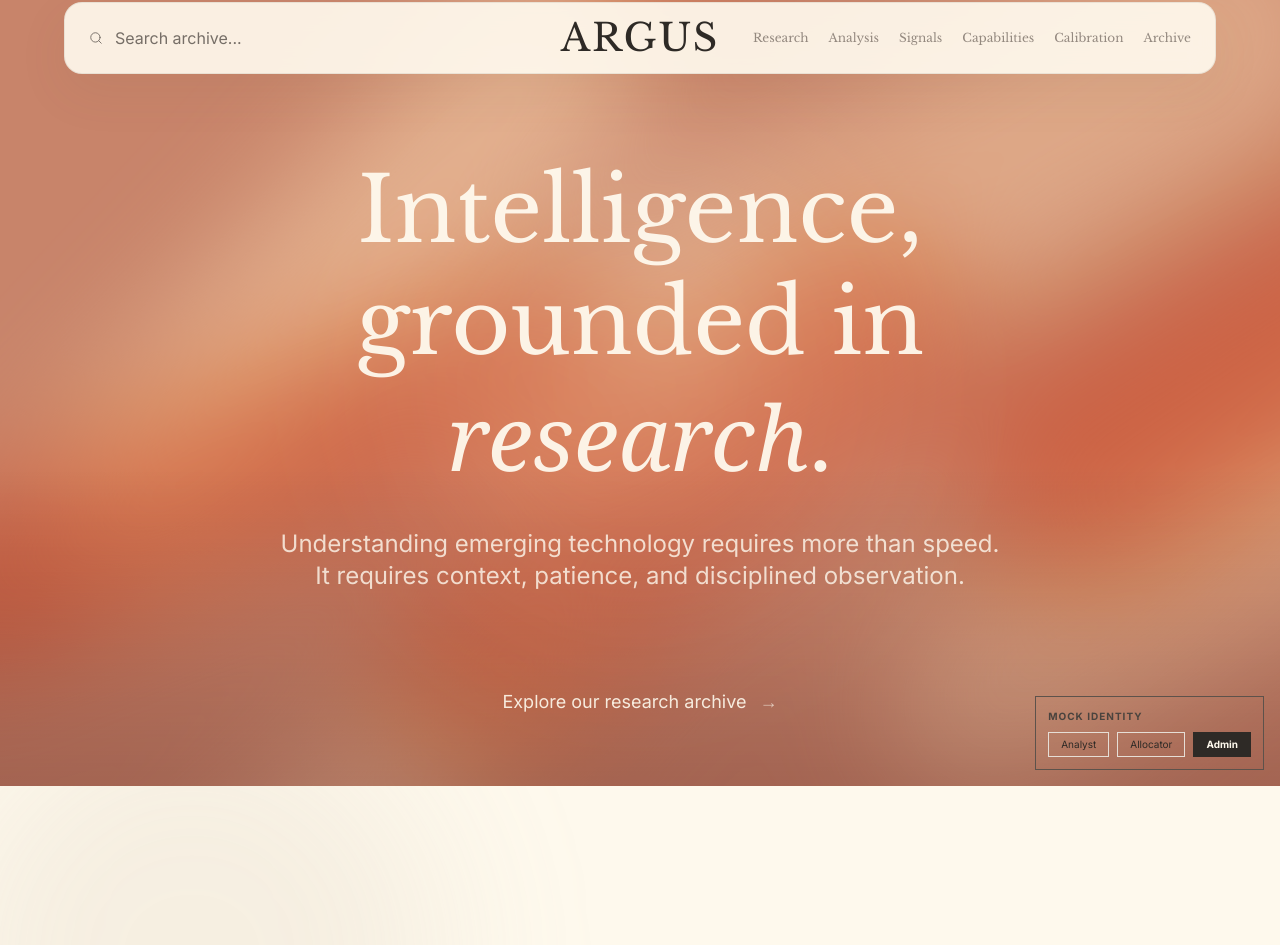
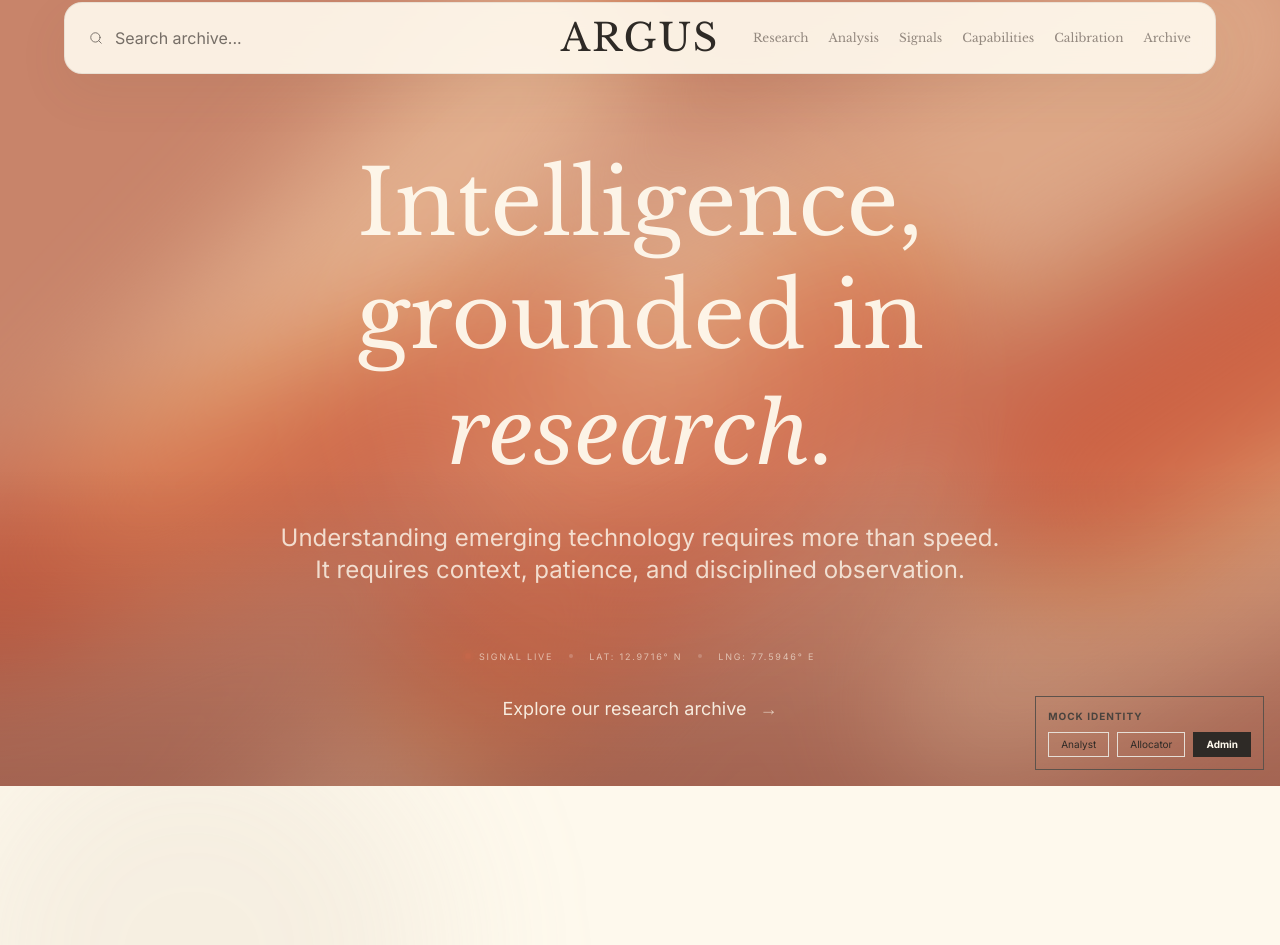
Before and after one commit to Kmennn/ARGUS-Technology-Intelligence-Forecasting, a Next.js app: page / in a window 1280 px wide. Shown: the part 14-959 px from the top of the page. Built offline with nearby package versions, Linux system fonts and the light colour scheme.

Commit message:
Final: Chief Engineer premium polish - Scanning animations, Tech Metadata, and Updated Founder Title

```diff
--- a/src/app/globals.css
+++ b/src/app/globals.css
@@ -505,13 +505,69 @@
 }
 
 /* Keyframes */
-@keyframes fadeIn {
-  from {
-    opacity: 0;
-    transform: translateY(8px);
-  }
-  to {
-    opacity: 1;
-    transform: translateY(0);
-  }
+/* Technical "Chief Engineer" Overlays */
+.tech-scan-line {
+  position: absolute;
+  top: 0;
+  left: 0;
+  width: 100%;
+  height: 2px;
+  background: linear-gradient(to right, transparent, var(--accent), transparent);
+  box-shadow: 0 0 15px var(--accent);
+  opacity: 0;
+  z-index: 5;
+  pointer-events: none;
 }
+
+.group:hover .tech-scan-line {
+  animation: scanning 2s cubic-bezier(0.4, 0, 0.2, 1) infinite;
+}
+
+@keyframes scanning {
+  0% { top: 0; opacity: 0; }
+  10% { opacity: 0.5; }
+  90% { opacity: 0.5; }
+  100% { top: 100%; opacity: 0; }
+}
+
+.tech-data-label {
+  font-family: var(--font-mono), monospace;
+  font-size: 9px;
+  color: var(--ink-muted);
+  text-transform: uppercase;
+  letter-spacing: 0.2em;
+  opacity: 0.6;
+}
+
+.pulse-dot {
+  width: 6px;
+  height: 6px;
+  background: var(--accent);
+  border-radius: 50%;
+  position: relative;
+}
+
+.pulse-dot::after {
+  content: '';
+  position: absolute;
+  top: 50%;
+  left: 50%;
+  width: 100%;
+  height: 100%;
+  background: var(--accent);
+  border-radius: 50%;
+  transform: translate(-50%, -50%);
+  animation: pulse-ring 2s cubic-bezier(0.24, 0, 0.38, 1) infinite;
+}
+
+@keyframes pulse-ring {
+  0% { width: 100%; height: 100%; opacity: 0.8; }
+  100% { width: 300%; height: 300%; opacity: 0; }
+}
+
+.radar-grid {
+  background-image:
+    linear-gradient(rgba(0,0,0,0.03) 1px, transparent 1px),
+    linear-gradient(90deg, rgba(0,0,0,0.03) 1px, transparent 1px);
+  background-size: 40px 40px;
+}
--- a/src/app/page.tsx
+++ b/src/app/page.tsx
@@ -141,7 +141,18 @@ export default function LandingPage() {
               It requires context, patience, and disciplined observation.
             </p>
 
-            <div className="inline-block mt-8">
+            <div className="flex items-center justify-center gap-4 mb-8">
+              <div className="flex items-center gap-2">
+                <span className="pulse-dot"></span>
+                <span className="font-mono text-[9px] uppercase tracking-[0.2em] text-[rgba(254,249,237,0.6)]">Signal Live</span>
+              </div>
+              <div className="w-1 h-1 rounded-full bg-white/20"></div>
+              <span className="font-mono text-[9px] uppercase tracking-[0.2em] text-[rgba(254,249,237,0.6)]">LAT: 12.9716° N</span>
+              <div className="w-1 h-1 rounded-full bg-white/20"></div>
+              <span className="font-mono text-[9px] uppercase tracking-[0.2em] text-[rgba(254,249,237,0.6)]">LNG: 77.5946° E</span>
+            </div>
+
+            <div className="inline-block">
               <button
                 onClick={() => router.push("/overview")}
                 className="text-lg transition-colors duration-300 border-b border-transparent hover:border-white pb-1"
@@ -162,6 +173,10 @@ export default function LandingPage() {
         </div>
         <div className="mai-grid-asymmetric max-w-[1400px] mx-auto relative z-10 reveal-on-scroll">
           <div>
+            <div className="flex items-center gap-4 mb-6">
+              <span className="tech-data-label">Framework v4.1</span>
+              <div className="h-[1px] flex-1 bg-black/5"></div>
+            </div>
             <h2 className="mai-headline mb-10">We build technology intelligence frameworks.</h2>
             <button
               onClick={() => router.push("/overview")}
@@ -193,7 +208,8 @@ export default function LandingPage() {
 
           <div className="mai-grid-asymmetric">
             {/* Feature Card */}
-            <div className="mai-card group cursor-pointer" onClick={() => router.push("/research")}>
+            <div className="mai-card group cursor-pointer relative" onClick={() => router.push("/research")}>
+              <div className="tech-scan-line"></div>
               <div className="mai-card-image-wrapper">
                 <div className="absolute inset-0 bg-gradient-to-br from-[rgba(198,104,75,0.4)] to-[rgba(138,126,119,0.3)] opacity-60 transition-opacity group-hover:opacity-80 mix-blend-multiply"></div>
                 <div className="absolute bottom-6 left-6 flex gap-3">
@@ -293,23 +309,26 @@ export default function LandingPage() {
         </div>
       </section>
 
-      {/* 5. Careers/CTA Hero (Enter Archive) */}
       <section className="argus-section--primary pb-0 px-4 sm:px-12 reveal-on-scroll">
-        <div className="mai-card aspect-[21/9] min-h-[400px] relative overflow-hidden flex flex-col items-center justify-center text-center px-6">
+        <div className="mai-card aspect-[21/9] min-h-[400px] relative overflow-hidden flex flex-col items-center justify-center text-center px-6 radar-grid">
           <div className="absolute inset-0 bg-gradient-to-br from-[#dfe6e9] to-[#dcdde1] mix-blend-multiply opacity-50"></div>
-          <div className="absolute inset-0 bg-[url('https://www.transparenttextures.com/patterns/cubes.png')] opacity-[0.03]"></div>
 
           <div className="relative z-10 max-w-[800px] mx-auto">
+            <div className="flex items-center justify-center gap-4 mb-6">
+              <span className="tech-data-label">Access Granted</span>
+              <span className="pulse-dot"></span>
+              <span className="tech-data-label">System Ready</span>
+            </div>
             <h2 className="mai-headline mb-8 text-[clamp(40px,7vw,90px)]">Enter the archive.</h2>
             <p className="mai-body mb-10 max-w-[50ch] mx-auto text-[#4a4a4a]">
               Join the analysts and strategic allocators using ARGUS to navigate the horizon. Access global patterns today.
             </p>
             <button
               onClick={() => router.push("/overview")}
-              className="mai-pill-btn bg-white/80 hover:bg-white text-[var(--ink-primary)] shadow-sm font-semibold"
+              className="mai-pill-btn bg-white/80 hover:bg-white text-[var(--ink-primary)] shadow-md font-semibold border-black/5"
               style={{ padding: "16px 36px", fontSize: "12px" }}
             >
-              Initialize Console <span className="opacity-70 ml-2">→</span>
+              INITIALIZE CONSOLE <span className="opacity-70 ml-2">→</span>
             </button>
           </div>
         </div>
```
